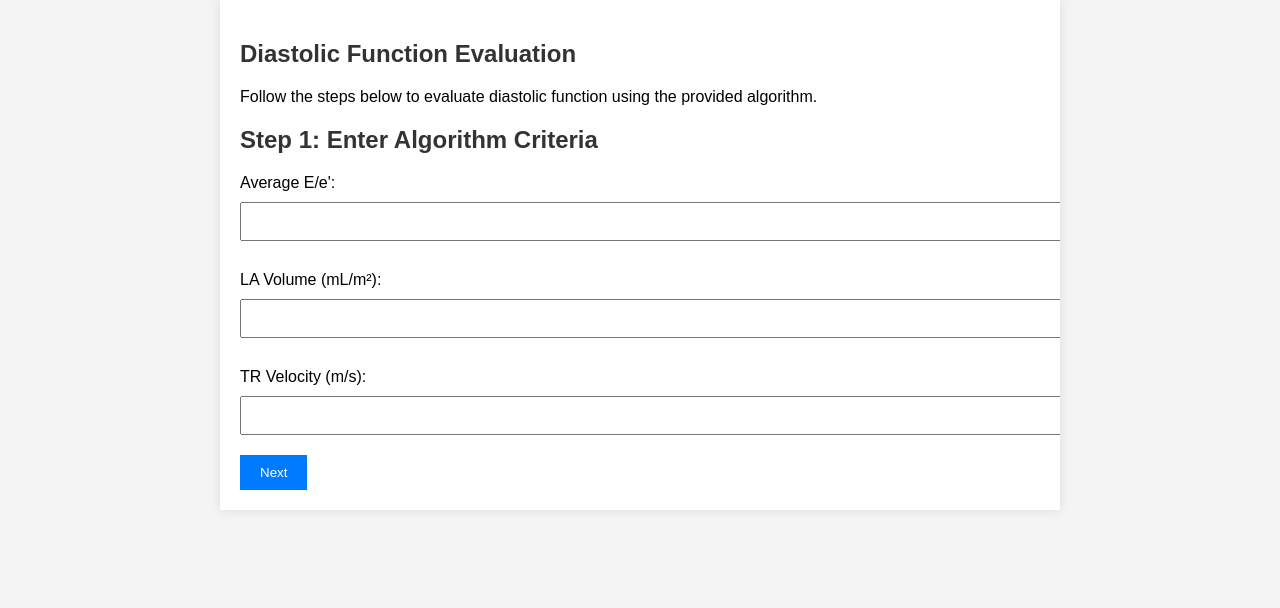
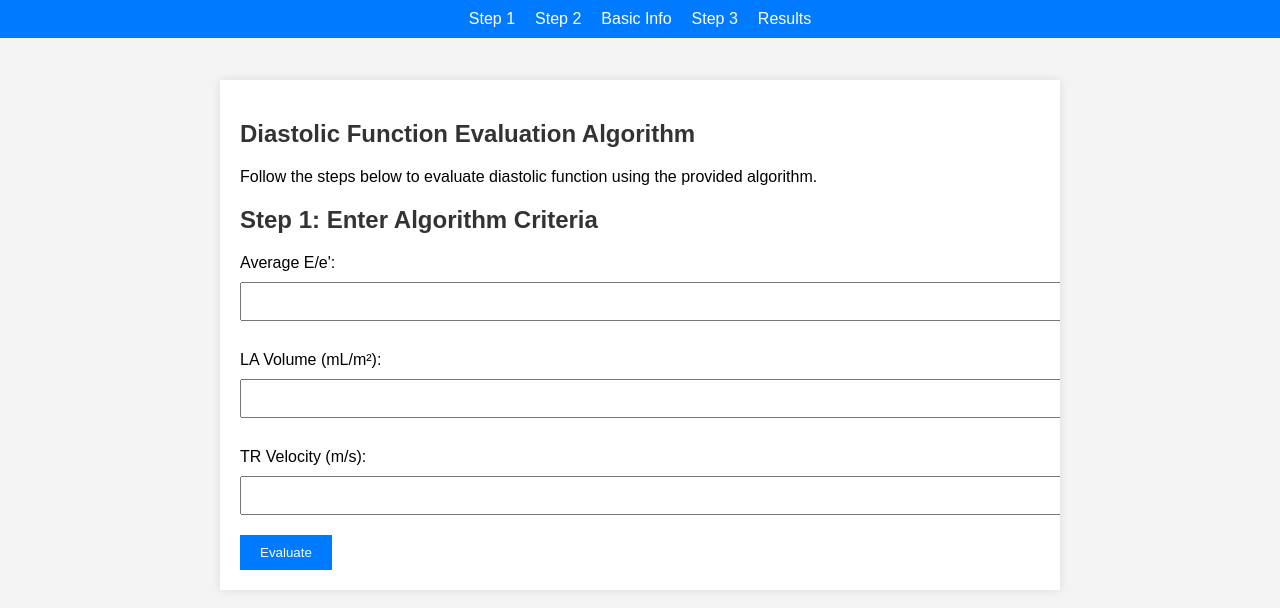
Before and after one commit to parameterz/diastology-BSE, a plain HTML site: page index.html in a window 1280 px wide. Drawn offline with nearby package versions, Linux system fonts and the light colour scheme.

Commit message:
still not right

```diff
--- a/index.html
+++ b/index.html
@@ -7,9 +7,20 @@
     <link rel="stylesheet" href="styles.css">
 </head>
 <body>
+    <header>
+        <nav>
+            <ul>
+                <li><a href="#step1">Step 1</a></li>
+                <li><a href="#step2">Step 2</a></li>
+                <li><a href="#basic-info">Basic Info</a></li>
+                <li><a href="#step3">Step 3</a></li>
+                <li><a href="#results">Results</a></li>
+            </ul>
+        </nav>
+    </header>
     <div class="container">
         <section id="intro">
-            <h1>Diastolic Function Evaluation</h1>
+            <h1>Diastolic Function Evaluation Algorithm</h1>
             <p>Follow the steps below to evaluate diastolic function using the provided algorithm.</p>
         </section>
 
@@ -22,7 +33,7 @@
                 <input type="number" step="0.01" id="la-volume" name="la-volume" required>
                 <label for="tr-velocity">TR Velocity (m/s):</label>
                 <input type="number" step="0.01" id="tr-velocity" name="tr-velocity" required>
-                <button type="submit">Next</button>
+                <button type="submit">Evaluate</button>
             </form>
         </section>
 
@@ -33,7 +44,7 @@
                 <input type="number" step="0.01" id="pump-strain" name="pump-strain" required>
                 <label for="reservoir-strain">Reservoir Strain (%):</label>
                 <input type="number" step="0.01" id="reservoir-strain" name="reservoir-strain" required>
-                <button type="submit">Next</button>
+                <button type="submit">Evaluate</button>
             </form>
         </section>
 
@@ -47,7 +58,7 @@
                     <option value="male">Male</option>
                     <option value="female">Female</option>
                 </select>
-                <button type="submit">Next</button>
+                <button type="submit">Evaluate</button>
             </form>
         </section>
 
@@ -58,7 +69,7 @@
                 <input type="number" step="0.01" id="septal-e" name="septal-e" required>
                 <label for="lateral-e">Lateral e' (cm/s):</label>
                 <input type="number" step="0.01" id="lateral-e" name="lateral-e" required>
-                <button type="submit">Next</button>
+                <button type="submit">Evaluate</button>
             </form>
         </section>
 
--- a/styles.css
+++ b/styles.css
@@ -6,10 +6,37 @@ body {
     background-color: #f4f4f4;
 }
 
+header {
+    position: fixed;
+    top: 0;
+    width: 100%;
+    background-color: #007BFF;
+    color: white;
+    text-align: center;
+    padding: 10px 0;
+}
+
+nav ul {
+    list-style: none;
+    padding: 0;
+    margin: 0;
+    display: flex;
+    justify-content: center;
+}
+
+nav ul li {
+    margin: 0 10px;
+}
+
+nav ul li a {
+    color: white;
+    text-decoration: none;
+}
+
 .container {
     width: 90%;
     max-width: 800px;
-    margin: auto;
+    margin: 80px auto 20px auto;
     overflow: hidden;
     padding: 20px;
     background: #fff;
@@ -46,3 +73,9 @@ button:hover {
 .hidden {
     display: none;
 }
+
+.active-section {
+    background-color: #e9f5ff;
+    border-left: 5px solid #007BFF;
+    padding-left: 15px;
+}
```
